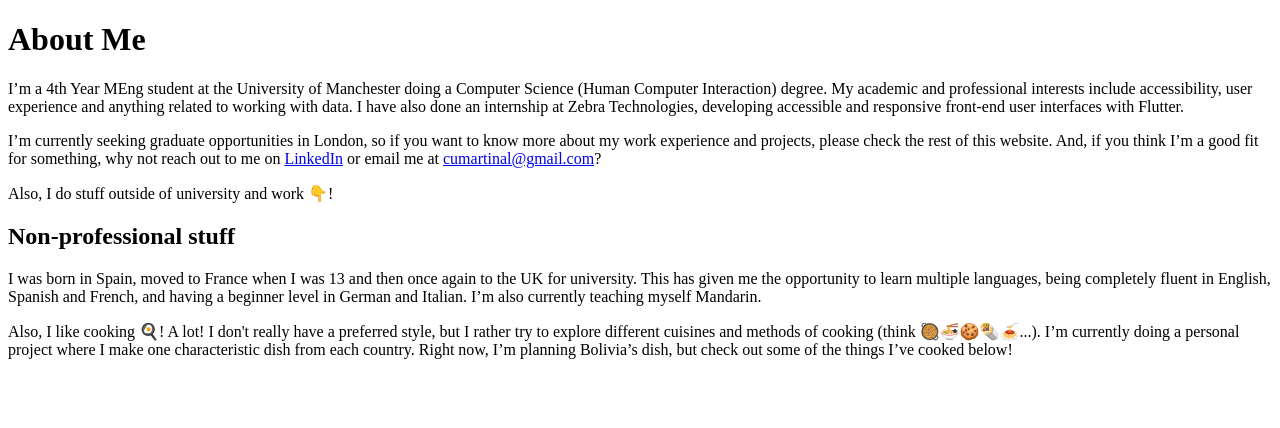
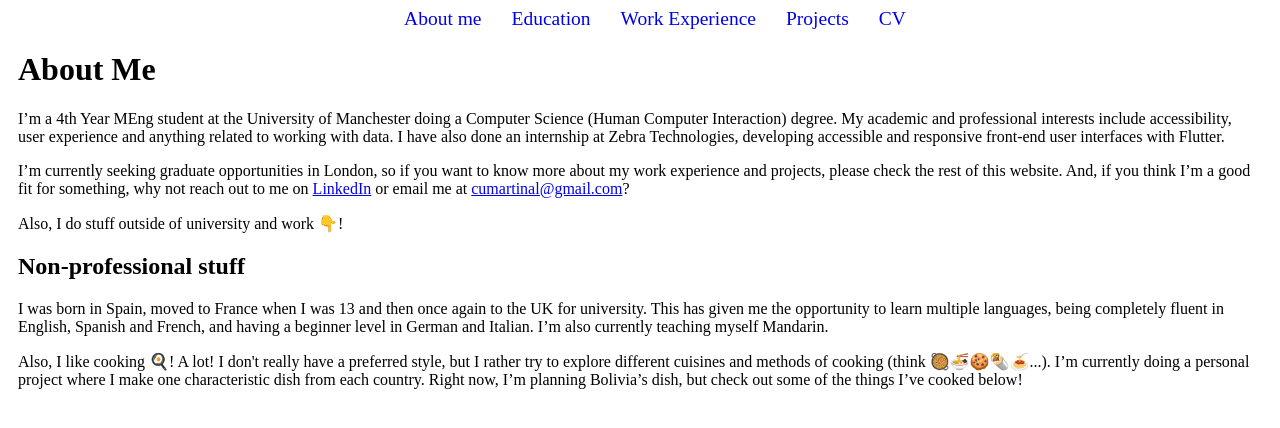
Before and after one commit to cumartinal/personal-website, a Gatsby site in the folder personal-website/: page /about in a window 1280 px wide. Built offline with nearby package versions, Linux system fonts and the light colour scheme; Gatsby itself is replaced by a stand-in of ours.

Commit message:
Add navbar component

```diff
--- a/personal-website/package.json
+++ b/personal-website/package.json
@@ -27,6 +27,7 @@
     "gatsby-transformer-sharp": "^5.0.0",
     "react": "^18.2.0",
     "react-dom": "^18.2.0",
-    "react-helmet": "^6.1.0"
+    "react-helmet": "^6.1.0",
+    "styled-components": "^5.3.6"
   }
 }
--- /dev/null
+++ b/personal-website/src/components/contentLayout.css
@@ -0,0 +1,9 @@
+div.contentDiv {
+  margin: auto;
+  margin-left: 10px;
+  margin-right: 10px;
+  max-width: none;
+}
+
+@media screen and (min-width: 768px) {
+}
--- /dev/null
+++ b/personal-website/src/components/contentLayout.js
@@ -0,0 +1,6 @@
+import React from "react";
+import "./contentLayout.css";
+
+export default function ContentLayout({ children }) {
+  return <div className="contentDiv">{children}</div>;
+}
--- /dev/null
+++ b/personal-website/src/components/navBar.js
@@ -0,0 +1,152 @@
+/* Code based on https://www.npmjs.com/package/react-responsive-navbar, used under license
+MIT © Stephanie Tassone
+Using the package directly led to a lot of dependencies with vulnerabilities, hence copying the code over...
+*/
+
+import React, { Component } from "react";
+import { Link } from "gatsby";
+import PropTypes from "prop-types";
+import styled from "styled-components";
+import { FontAwesomeIcon } from "@fortawesome/react-fontawesome";
+import { faBars, faXmark } from "@fortawesome/free-solid-svg-icons";
+
+const SmallMenu = styled.div`
+  display: none;
+  text-align: center;
+  @media (max-width: ${(props) => props.size}) {
+    display: block;
+  }
+`;
+
+const LargeMenu = styled.div`
+  display: block;
+  text-align: center;
+  @media (max-width: ${(props) => props.size}) {
+    display: none;
+  }
+`;
+
+const MenuIcon = ({ onClick, icon }) => (
+  <div role="button" onClick={onClick}>
+    {icon}
+  </div>
+);
+
+class ResponsiveMenu extends Component {
+  constructor(props) {
+    super(props);
+    this.state = {
+      showMenu: false,
+    };
+  }
+
+  handleClick = () => {
+    this.setState({ showMenu: !this.state.showMenu });
+  };
+
+  render() {
+    const {
+      menu,
+      largeMenuClassName,
+      smallMenuClassName,
+      changeMenuOn,
+      menuOpenButton,
+      menuCloseButton,
+    } = this.props;
+    return (
+      <div>
+        <LargeMenu className={largeMenuClassName} size={changeMenuOn}>
+          {menu}
+        </LargeMenu>
+        <SmallMenu className={smallMenuClassName} size={changeMenuOn}>
+          {!this.state.showMenu ? (
+            <MenuIcon onClick={this.handleClick} icon={menuOpenButton} />
+          ) : (
+            <MenuIcon onClick={this.handleClick} icon={menuCloseButton} />
+          )}
+          {this.state.showMenu ? <div>{menu}</div> : null}
+        </SmallMenu>
+      </div>
+    );
+  }
+}
+ResponsiveMenu.propTypes = {
+  menu: PropTypes.node.isRequired,
+  largeMenuClassName: PropTypes.string,
+  smallMenuClassName: PropTypes.string,
+  changeMenuOn: PropTypes.string.isRequired,
+  menuOpenButton: PropTypes.node.isRequired,
+  menuCloseButton: PropTypes.node.isRequired,
+};
+
+ResponsiveMenu.defaultProps = {
+  largeMenuClassName: "",
+  smallMenuClassName: "",
+};
+
+const Menu = styled.div`
+  ul {
+    padding: 0;
+  }
+  li {
+    display: inline;
+    font-size: 13px;
+    list-style-type: none;
+    margin-left: 30px;
+  }
+  a {
+    text-decoration: none;
+    font-size: 1.5em;
+    &:hover {
+      text-decoration: underline;
+    }
+    &:focus {
+      margin: 0px;
+      border: 0px;
+      box-shadow: none;
+    }
+  }
+  @media (max-width: 500px) {
+    padding: 10px 0;
+    li {
+      padding: 10px 0;
+      display: block;
+      margin-left: 0;
+    }
+  }
+`;
+
+const NavBar = () => {
+  return (
+    <ResponsiveMenu
+      menuOpenButton={<FontAwesomeIcon icon={faBars} size="2x" />}
+      menuCloseButton={<FontAwesomeIcon icon={faXmark} size="2x" />}
+      changeMenuOn="640px"
+      largeMenuClassName="large-menu"
+      smallMenuClassName="small-menu"
+      menu={
+        <Menu>
+          <nav>
+            <li>
+              <Link to="/about">About me</Link>
+            </li>
+            <li>
+              <Link to="/education">Education</Link>
+            </li>
+            <li>
+              <Link to="/experience">Work Experience</Link>
+            </li>
+            <li>
+              <Link to="/projects">Projects</Link>
+            </li>
+            <li>
+              <Link to="/cv">CV</Link>
+            </li>
+          </nav>
+        </Menu>
+      }
+    />
+  );
+};
+
+export default NavBar;
--- a/personal-website/src/pages/about.js
+++ b/personal-website/src/pages/about.js
@@ -1,19 +1,22 @@
 // Step 1: Import React
 import * as React from "react";
-import { Link } from "gatsby";
+import ContentLayout from "../components/contentLayout";
+import NavBar from "../components/navBar";
 
 // Step 2: Define your component
 const AboutPage = () => {
   return (
+    <ContentLayout>
+      <NavBar />
       <main>
         <h1>About Me</h1>
         <p>
           I’m a 4th Year MEng student at the University of Manchester doing a
           Computer Science (Human Computer Interaction) degree. My academic and
           professional interests include accessibility, user experience and
-        anything related to working with data. I have also done an internship at
-        Zebra Technologies, developing accessible and responsive front-end user
-        interfaces with Flutter.
+          anything related to working with data. I have also done an internship
+          at Zebra Technologies, developing accessible and responsive front-end
+          user interfaces with Flutter.
         </p>
         <p>
           I’m currently seeking graduate opportunities in London, so if you want
@@ -43,10 +46,12 @@ const AboutPage = () => {
           Also, I like cooking 🍳! A lot! I don't really have a preferred style,
           but I rather try to explore different cuisines and methods of cooking
           (think 🥘🍜🍪🌯🍝...). I’m currently doing a personal project where I
-        make one characteristic dish from each country. Right now, I’m planning
-        Bolivia’s dish, but check out some of the things I’ve cooked below!
+          make one characteristic dish from each country. Right now, I’m
+          planning Bolivia’s dish, but check out some of the things I’ve cooked
+          below!
         </p>
       </main>
+    </ContentLayout>
   );
 };
 
```
Also changed, not shown: personal-website/src/pages/education.js (+5 -3 lines), personal-website/src/pages/experience.js (+17 -12 lines), personal-website/src/pages/projects.js (+23 -18 lines), 1 other file. Lines whose indentation alone changed are shown as unchanged.
